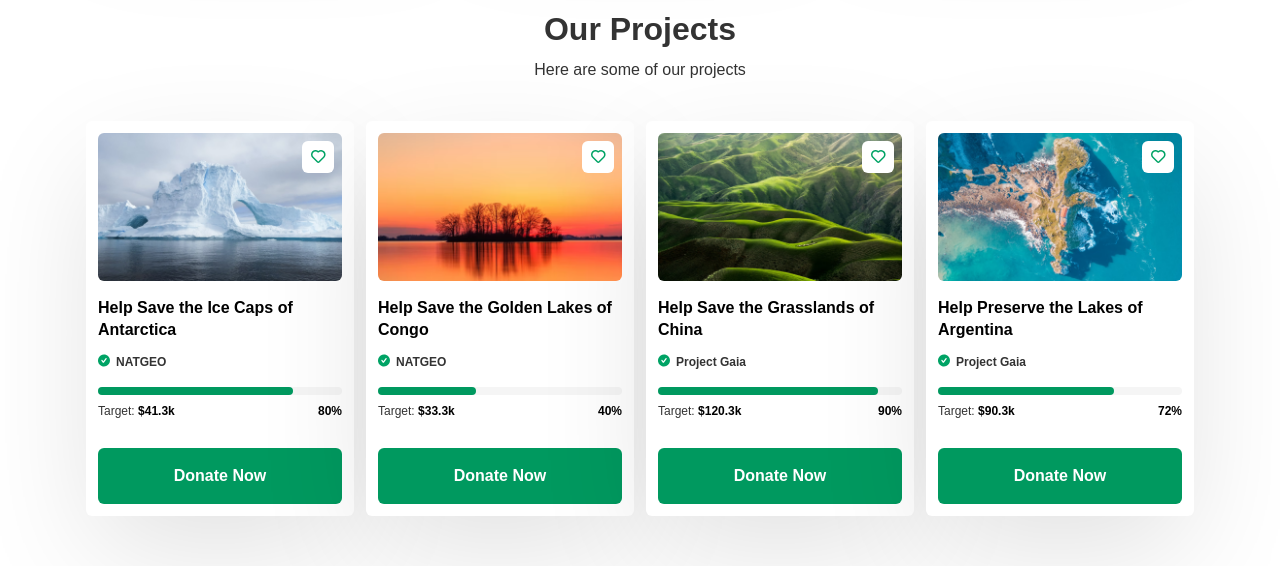
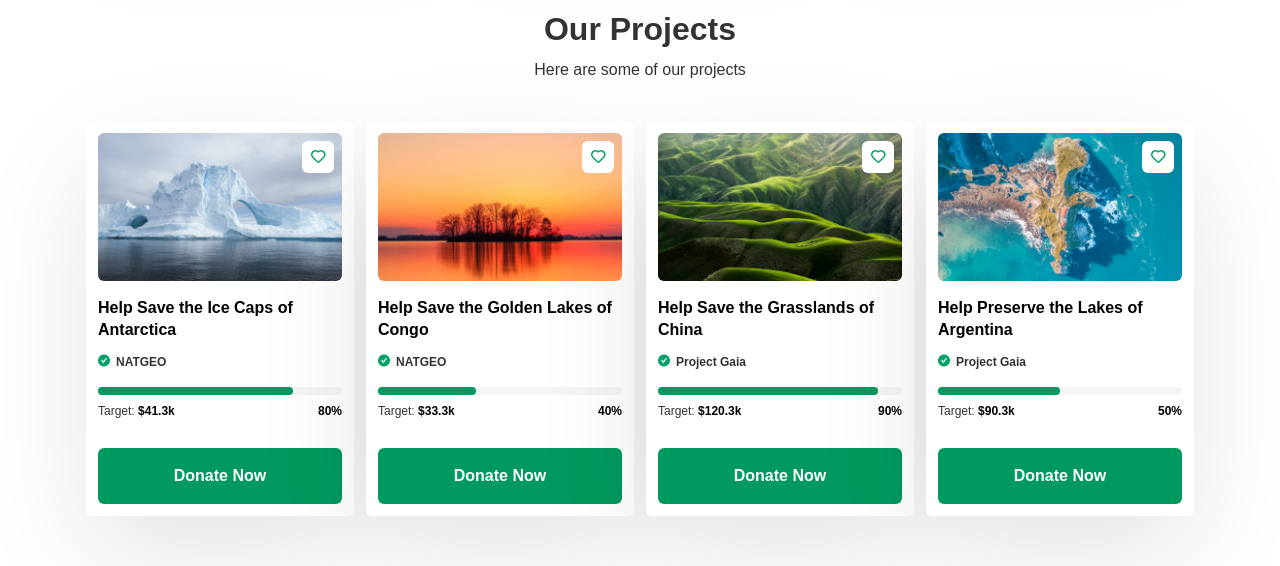
Before and after one commit to Iamsheye/gaia, a React (Create React App) app: page / in a window 1280 px wide. Shown: the part 1700-2266 px from the top of the page. Built offline with nearby package versions, Linux system fonts and the light colour scheme.

Commit message:
Link & added /project route

```diff
--- a/src/App.tsx
+++ b/src/App.tsx
@@ -1,11 +1,13 @@
 import { BrowserRouter, Routes, Route } from "react-router-dom";
 import Homepage from "./pages/Homepage";
+import ProjectsPage from "./pages/Projectspage";
 
 function App() {
   return (
     <BrowserRouter>
       <Routes>
         <Route path="/" element={<Homepage />} />
+        <Route path="/projects" element={<ProjectsPage />} />
       </Routes>
     </BrowserRouter>
   );
--- a/src/components/Footer.tsx
+++ b/src/components/Footer.tsx
@@ -1,3 +1,5 @@
+import { Link } from "react-router-dom";
+
 const Footer = () => {
   return (
     <footer className="bg-white py-7 md:mt-12">
@@ -7,7 +9,9 @@ const Footer = () => {
             Privacy Policy
           </p>
           <div className="col-span-12 order-1 md:order-2 justify-self-center">
-            <img src="/images/gaia.svg" alt="Project Gaia Logo" />
+            <Link to="/">
+              <img src="/images/gaia.svg" alt="Project Gaia Logo" />
+            </Link>
           </div>
           <p className="leading-[135%] col-span-6 order-3 text-right">
             Terms and Conditions
--- a/src/components/Header.tsx
+++ b/src/components/Header.tsx
@@ -1,6 +1,7 @@
 import { useState } from "react";
 import { Divide as Hamburger } from "hamburger-react";
 import useLockBody from "../hooks/useLockBody";
+import { Link } from "react-router-dom";
 
 const Header = () => {
   const [menu, setMenu] = useState(false);
@@ -12,7 +13,9 @@ const Header = () => {
     <header>
       <nav className="wrapper flex justify-between items-center py-6">
         <div>
-          <img src="/images/gaia.svg" alt="Project Gaia Logo" />
+          <Link to="/">
+            <img src="/images/gaia.svg" alt="Project Gaia Logo" />
+          </Link>
         </div>
         <div>
           <ul
@@ -23,7 +26,7 @@ const Header = () => {
               <a href="#">About</a>
             </li>
             <li className="font-semibold">
-              <a href="#">Projects</a>
+              <Link to="/projects">Projects</Link>
             </li>
             <li className="font-semibold text-primary">
               <a href="#">Sign In</a>
--- a/src/components/OurProjects.tsx
+++ b/src/components/OurProjects.tsx
@@ -1,4 +1,38 @@
+import { useState } from "react";
+import Project from "./Project";
+
 const OurProjects = () => {
+  const [projects, setProjects] = useState([
+    {
+      image: "antartica",
+      title: "Help Save the Ice Caps of Antarctica",
+      org: "NATGEO",
+      target: "41.3k",
+      progress: 80,
+    },
+    {
+      image: "congo",
+      title: "Help Save the Golden Lakes of Congo",
+      org: "NATGEO",
+      target: "33.3k",
+      progress: 40,
+    },
+    {
+      image: "china",
+      title: "Help Save the Grasslands of China",
+      org: "Project Gaia",
+      target: "120.3k",
+      progress: 90,
+    },
+    {
+      image: "argentina",
+      title: "Help Preserve the Lakes of Argentina",
+      org: "Project Gaia",
+      target: "90.3k",
+      progress: 50,
+    },
+  ]);
+
   return (
     <section className="pt-16 bg-white">
       <div className="wrapper">
@@ -9,134 +43,15 @@ const OurProjects = () => {
           Here are some of our projects
         </p>
         <div className="md:flex gap-x-3 justify-center mb-10">
-          <div className="mb-4 flex-1 p-3 rounded-md bg-white box-shadow md:max-w-[275px] md:mb-0">
-            <div className="relative mb-4">
-              <img
-                src="/images/antartica.png"
-                alt=""
-                width="100%"
-                className="rounded-md"
-              />
-              <div className="grid place-items-center w-8 h-8 bg-white rounded-md absolute top-2 right-2">
-                <img src="/images/like.svg" alt="" />
-              </div>
-            </div>
-            <p className="leading-[138%] font-bold mb-3">
-              Help Save the Ice Caps of Antarctica
-            </p>
-            <p className="project-name mb-4 text-dark font-semibold text-[0.75rem] leading-[138%]">
-              NATGEO
-            </p>
-            <div className="mb-7">
-              <div className="mb-2 w-full h-2 bg-[#f5f5f5] rounded-[100px]">
-                <div className="bg-primary h-2 w-[80%] rounded-[100px]"></div>
-              </div>
-              <div className="flex justify-between items-center text-dark text-[0.75rem] leading-[138%]">
-                <p>
-                  Target:{" "}
-                  <span className="font-semibold text-black">$41.3k</span>
-                </p>
-                <p className="font-semibold text-black">80%</p>
-              </div>
-            </div>
-            <button className="btn-primary">Donate Now</button>
-          </div>
-          <div className="mb-4 flex-1 p-3 rounded-md bg-white box-shadow md:max-w-[275px] md:mb-0">
-            <div className="relative mb-4">
-              <img
-                src="/images/congo.png"
-                alt=""
-                width="100%"
-                className="rounded-md"
-              />
-              <div className="grid place-items-center w-8 h-8 bg-white rounded-md absolute top-2 right-2">
-                <img src="/images/like.svg" alt="" />
-              </div>
-            </div>
-            <p className="leading-[138%] font-bold mb-3">
-              Help Save the Golden Lakes of Congo
-            </p>
-            <p className="project-name mb-4 text-dark font-semibold text-[0.75rem] leading-[138%]">
-              NATGEO
-            </p>
-            <div className="mb-7">
-              <div className="mb-2 w-full h-2 bg-[#f5f5f5] rounded-[100px]">
-                <div className="bg-primary h-2 w-[40%] rounded-[100px]"></div>
-              </div>
-              <div className="flex justify-between items-center text-dark text-[0.75rem] leading-[138%]">
-                <p>
-                  Target:{" "}
-                  <span className="font-semibold text-black">$33.3k</span>
-                </p>
-                <p className="font-semibold text-black">40%</p>
-              </div>
-            </div>
-            <button className="btn-primary">Donate Now</button>
-          </div>
-          <div className="mb-4 flex-1 p-3 rounded-md bg-white box-shadow md:max-w-[275px] md:mb-0">
-            <div className="relative mb-4">
-              <img
-                src="/images/china.png"
-                alt=""
-                width="100%"
-                className="rounded-md"
-              />
-              <div className="grid place-items-center w-8 h-8 bg-white rounded-md absolute top-2 right-2">
-                <img src="/images/like.svg" alt="" />
-              </div>
-            </div>
-            <p className="leading-[138%] font-bold mb-3">
-              Help Save the Grasslands of China
-            </p>
-            <p className="project-name mb-4 text-dark font-semibold text-[0.75rem] leading-[138%]">
-              Project Gaia
-            </p>
-            <div className="mb-7">
-              <div className="mb-2 w-full h-2 bg-[#f5f5f5] rounded-[100px]">
-                <div className="bg-primary h-2 w-[90%] rounded-[100px]"></div>
-              </div>
-              <div className="flex justify-between items-center text-dark text-[0.75rem] leading-[138%]">
-                <p>
-                  Target:{" "}
-                  <span className="font-semibold text-black">$120.3k</span>
-                </p>
-                <p className="font-semibold text-black">90%</p>
-              </div>
-            </div>
-            <button className="btn-primary">Donate Now</button>
-          </div>
-          <div className="mb-4 flex-1 p-3 rounded-md bg-white box-shadow md:max-w-[275px] md:mb-0">
-            <div className="relative mb-4">
-              <img
-                src="/images/argentina.png"
-                alt=""
-                width="100%"
-                className="rounded-md"
-              />
-              <div className="grid place-items-center w-8 h-8 bg-white rounded-md absolute top-2 right-2">
-                <img src="/images/like.svg" alt="" />
-              </div>
-            </div>
-            <p className="leading-[138%] font-bold mb-3">
-              Help Preserve the Lakes of Argentina
-            </p>
-            <p className="project-name mb-4 text-dark font-semibold text-[0.75rem] leading-[138%]">
-              Project Gaia
-            </p>
-            <div className="mb-7">
-              <div className="mb-2 w-full h-2 bg-[#f5f5f5] rounded-[100px]">
-                <div className="bg-primary h-2 w-[72%] rounded-[100px]"></div>
-              </div>
-              <div className="flex justify-between items-center text-dark text-[0.75rem] leading-[138%]">
-                <p>
-                  Target:{" "}
-                  <span className="font-semibold text-black">$90.3k</span>
-                </p>
-                <p className="font-semibold text-black">72%</p>
-              </div>
-            </div>
-            <button className="btn-primary">Donate Now</button>
-          </div>
+          {projects.map((project) => (
+            <Project
+              image={project.image}
+              title={project.title}
+              org={project.org}
+              target={project.target}
+              progress={project.progress}
+            />
+          ))}
         </div>
         <div className="mb-10"></div>
       </div>
--- /dev/null
+++ b/src/components/Project.tsx
@@ -0,0 +1,47 @@
+interface IProject {
+  image: string;
+  title: string;
+  org: string;
+  target: string;
+  progress: number;
+}
+
+const Project = ({ image, title, org, target, progress }: IProject) => {
+  return (
+    <div className="mb-4 flex-1 p-3 rounded-md bg-white box-shadow md:max-w-[275px] md:mb-0">
+      <div className="relative mb-4">
+        <img
+          src={`/images/${image}.png`}
+          alt=""
+          width="100%"
+          className="rounded-md"
+        />
+        <div className="grid place-items-center w-8 h-8 bg-white rounded-md absolute top-2 right-2">
+          <img src="/images/like.svg" alt="" />
+        </div>
+      </div>
+      <p className="leading-[138%] font-bold mb-3">{title}</p>
+      <p className="project-name mb-4 text-dark font-semibold text-[0.75rem] leading-[138%]">
+        {org}
+      </p>
+      <div className="mb-7">
+        <div className="mb-2 w-full h-2 bg-[#f5f5f5] rounded-[100px]">
+          <div
+            className="bg-primary h-2 rounded-[100px]"
+            style={{ width: `${progress}%` }}
+          ></div>
+        </div>
+        <div className="flex justify-between items-center text-dark text-[0.75rem] leading-[138%]">
+          <p>
+            Target:{" "}
+            <span className="font-semibold text-black">{`$${target}`}</span>
+          </p>
+          <p className="font-semibold text-black">{progress}%</p>
+        </div>
+      </div>
+      <button className="btn-primary">Donate Now</button>
+    </div>
+  );
+};
+
+export default Project;
--- a/src/index.css
+++ b/src/index.css
@@ -62,7 +62,7 @@ code {
   box-shadow: 0px 40px 120px -8px rgba(0, 0, 0, 0.12);
 }
 
-@media (max-width: 768px) {
+@media (max-width: 767px) {
   .nav {
     position: fixed;
     top: 0;
--- /dev/null
+++ b/src/pages/Projectspage.tsx
@@ -0,0 +1,15 @@
+import { useState } from "react";
+import Footer from "../components/Footer";
+import Header from "../components/Header";
+
+const ProjectsPage = () => {
+  const [search, setSearch] = useState("");
+  return (
+    <>
+      <Header />
+      <Footer />
+    </>
+  );
+};
+
+export default ProjectsPage;
```
